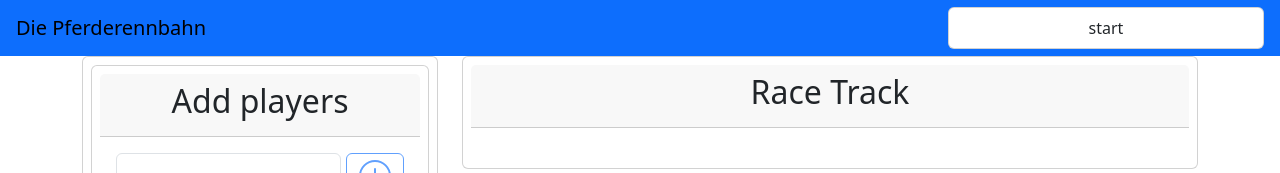
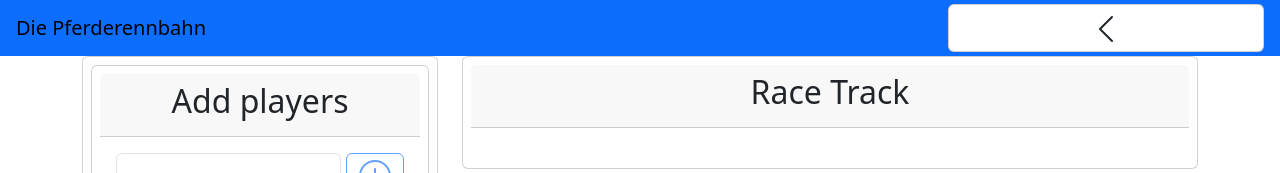
Before and after one commit to MrMahone/pferderennbahn, a React (Vite) app: page / in a window 1280 px wide. Shown: the top 173 px of the page. Built offline with nearby package versions, Linux system fonts and the light colour scheme.

Commit message:
style: design base scene controller

```diff
--- a/src/components/scene-controller/index.tsx
+++ b/src/components/scene-controller/index.tsx
@@ -1,10 +1,11 @@
 import { Card } from 'react-bootstrap';
+import {ChevronLeft, ChevronRight} from 'react-bootstrap-icons';
 
 import './scene-controller.css';
 import { useDispatch, useSelector } from 'react-redux';
 import { AppDispatch, RootState } from '../../main';
 import { Scenes } from '../../constants';
-import { nextScence } from '../../reducer/scene';
+import { nextScence, previousScence } from '../../reducer/scene';
 
 
 /**
@@ -15,10 +16,31 @@ export const SceneController = () => {
     const dispatch: AppDispatch = useDispatch();
     const currentScene = useSelector((state: RootState) => state.scene)
 
+    /**
+     * OnClick handler for the previous scene button.
+     */
+    const handlePreviesScene = () => {
+        dispatch(previousScence);
+    }
+
+    /**
+     * OnClick handler for the next scene button.
+     */
     const handleNextScene = () => {
         dispatch(nextScence);
     }
 
 
-    return <Card className='scene-controller'>{Scenes[currentScene.currentScene]}</Card>
+
+    return (
+        <Card className='scene-controller'>
+            <i onClick={handlePreviesScene} className='chevron'>
+                <ChevronLeft />
+            </i>
+                <div className='current-scene'>{Scenes[currentScene.currentScene]}</div>
+            <i onClick={handleNextScene}  className='chevron'>
+                <ChevronRight />
+            </i>
+        </Card>
+    )
 }
--- a/src/components/scene-controller/scene-controller.css
+++ b/src/components/scene-controller/scene-controller.css
@@ -1,6 +1,33 @@
-.scene-controller {
+.scene-controller.card {
+    display: inline-flex;
+
     height: 3em;
     width: 25%;
     margin: -1em 1em -1em 0;
 
+
 }
+
+.current-scene{
+    font-size: 1.75em;
+    text-align: left;
+    padding-bottom: 0.125em;
+}
+
+
+.chevron {
+    display: flex;
+    flex-direction: row;
+    justify-content: center;
+    gap: 2em;
+    align-items: center;
+
+    >svg {
+        width: 32px;
+        height: 32px;
+    }
+
+    &:hover>svg {
+        color: white;
+    }
+}
```
